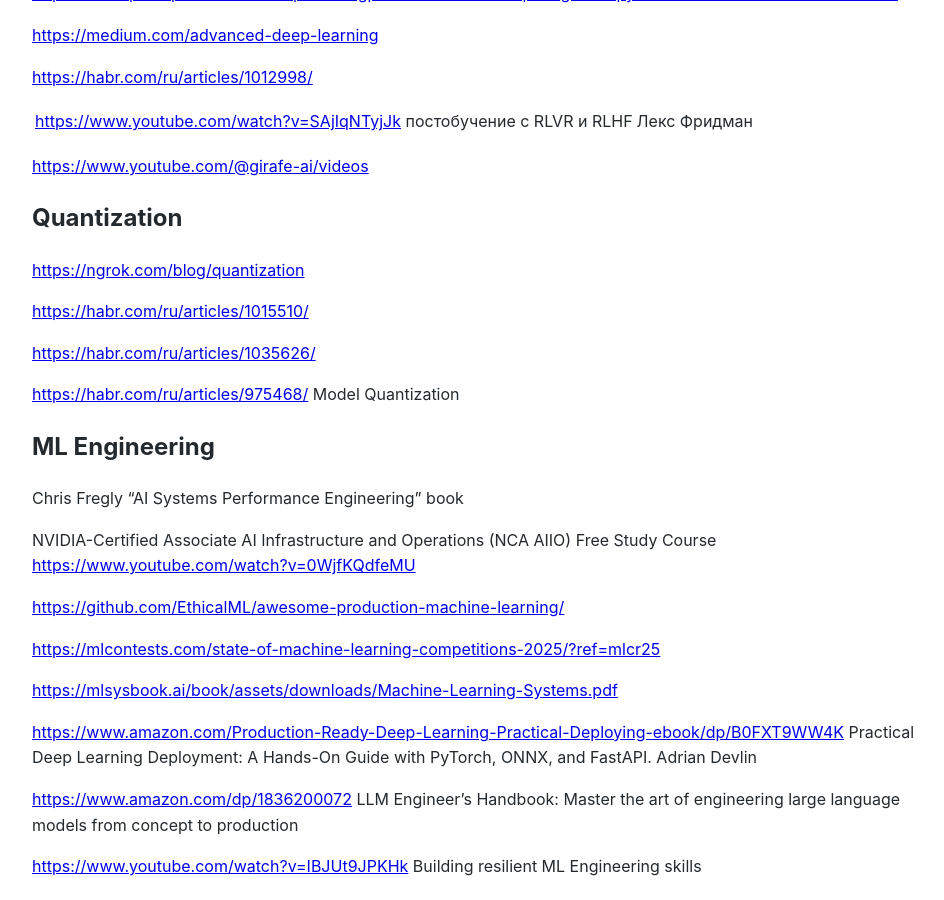
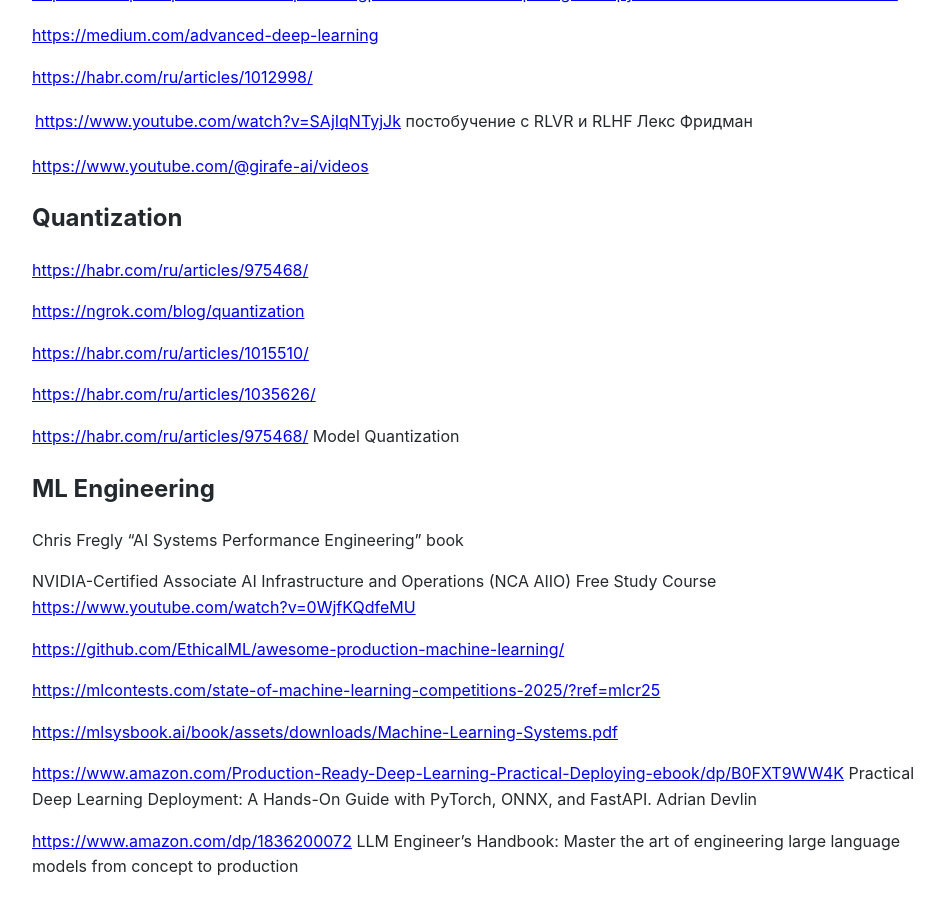
Before and after one commit to Michael-Lubinsky/michael-lubinsky.github.com, a Jekyll site: the page built from ml/mamba.md, in a window 1280 px wide and 900 px high, scrolled down 891 px. Shown: the whole window, without its empty margins (158-1102 px from the left). Built offline with Jekyll 4.4.1, drawn with Linux system fonts in a browser that asks for light colours; our own code applies the rules of GitHub Pages for plain Markdown files.

Commit message:
Update mamba.md

```diff
--- a/ml/mamba.md
+++ b/ml/mamba.md
@@ -49,6 +49,8 @@
 <https://www.youtube.com/@girafe-ai/videos>
 
 ## Quantization
+
+<https://habr.com/ru/articles/975468/>
 
 <https://ngrok.com/blog/quantization>
 
```
